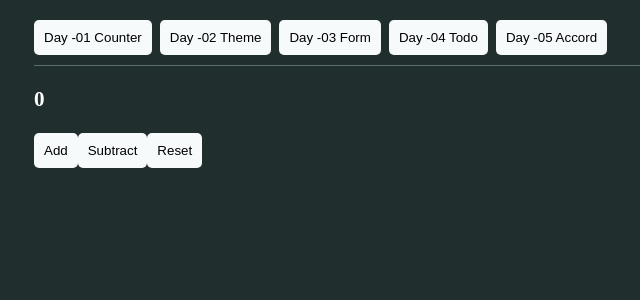
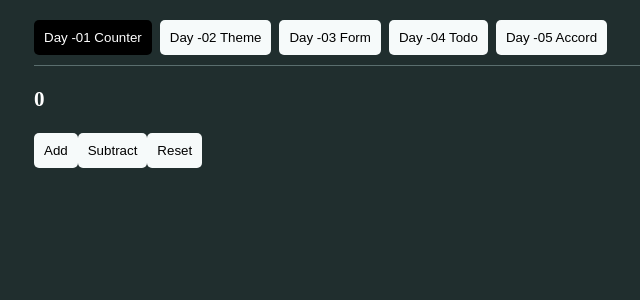
Before and after one commit to sharjeel-Akhter/DevWeekend-projects, a React (Vite) app in the folder Practice/React/react-reps/: page / in a window 1280 px wide. Shown: the top 300 px of the page, without its empty margins (156-796 px from the left). Built offline with nearby package versions, Linux system fonts and the light colour scheme.

Commit message:
day 06 done

```diff
--- a/Practice/React/react-reps/src/App.jsx
+++ b/Practice/React/react-reps/src/App.jsx
@@ -10,7 +10,6 @@ const challenges =
   ]
 
 function App() {
-
   const [selected, setSelected] = useState(0)
   const SelectedComponent = challenges[selected].component
 
@@ -19,7 +18,7 @@ function App() {
       <nav>
         {
           challenges.map((challenge, index) => (
-            <button key={index} onClick={() => setSelected(index)}>{challenge.name}</button>
+            <button key={index} onClick={() => setSelected(index)} className={selected === index ? "active" : ""}>{challenge.name}</button>
           ))}
       </nav>
 
--- a/Practice/React/react-reps/src/index.css
+++ b/Practice/React/react-reps/src/index.css
@@ -37,3 +37,8 @@ button:hover {
   background-color: black;
   color: aliceblue;
 }
+
+nav button.active {
+  background-color: black;
+  color: white;
+}
```
